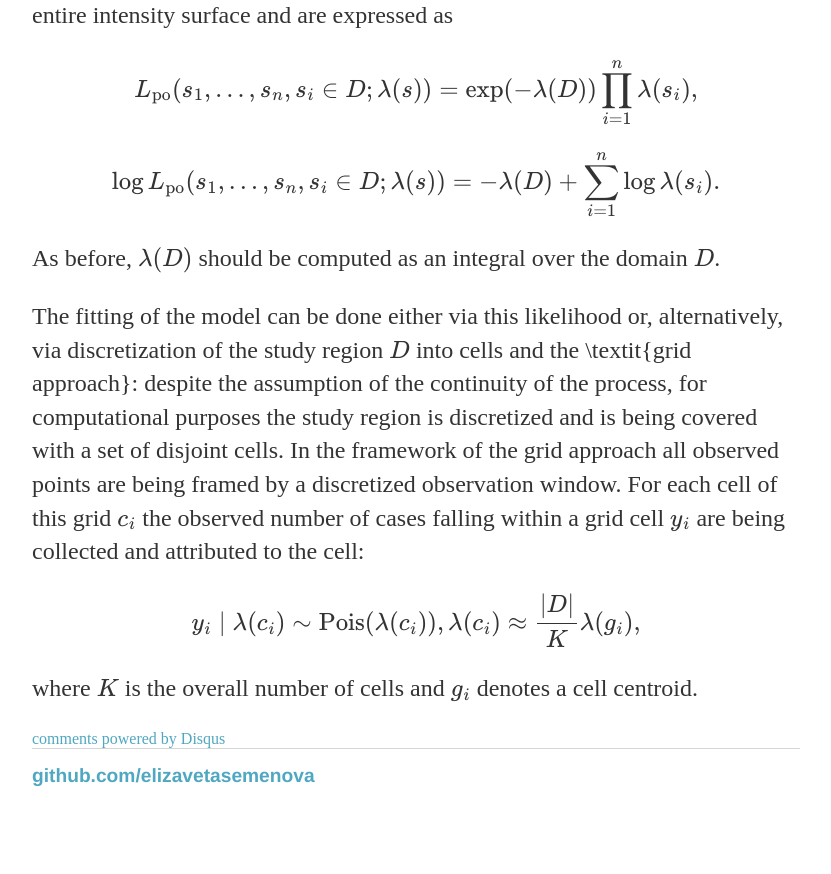
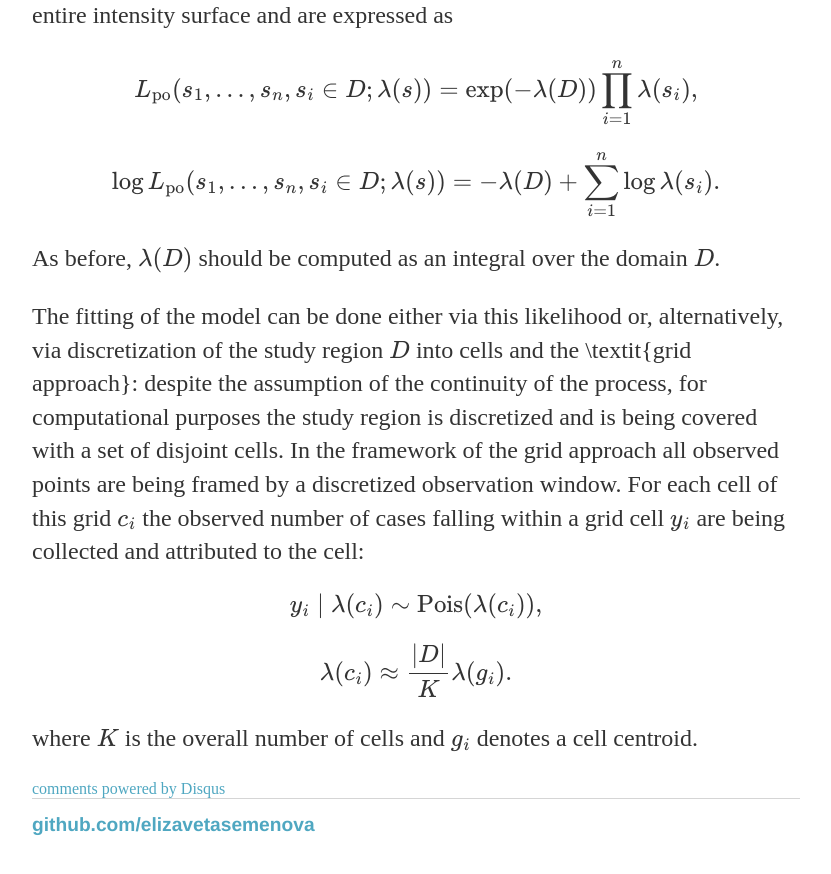
Before and after one commit to elizavetasemenova/elizavetasemenova.github.io, a Jekyll site: the page built from _posts/2018-01-06-An-excerpt-of-my-PhD-paper.md, in a window 1280 px wide and 900 px high, scrolled down 1852 px. Shown: the top 874 px of the window, without its empty margins (224-1055 px from the left). Built offline with Jekyll 4.4.1, drawn with Linux system fonts in a browser that asks for light colours; formulas are drawn with MathJax 3; comment, search, counter and statistics services are not loaded; before the commit the page ends 2702 px from its top, so only the background shows below that.

Commit message:
Update 2018-01-06-An-excerpt-of-my-PhD-paper.md

```diff
--- a/_posts/2018-01-06-An-excerpt-of-my-PhD-paper.md
+++ b/_posts/2018-01-06-An-excerpt-of-my-PhD-paper.md
@@ -46,6 +46,9 @@ As before, $\lambda(D)$ should be computed as an integral over the domain $D$.
 
 The fitting of the model can be done either via this likelihood or, alternatively, via discretization of the study region $D$ into cells and the \textit{grid approach}: despite the assumption of the continuity of the process, for computational purposes the study region is discretized and is being covered with a set of disjoint cells. In the framework of the grid approach all observed points are being framed by a discretized observation window. For each cell of this grid $c_i$ the observed number of cases falling within a grid cell $y_i$ are being collected and attributed to the cell:
 \begin{equation}
-y_{i} \mid \lambda(c_i) \sim \text{Pois}(\lambda(c_i)),  \lambda(c_i) \approx \frac{\vert D \vert}{K} \lambda(g_i),
+y_{i} \mid \lambda(c_i) \sim \text{Pois}(\lambda(c_i)),
+\end{equation}
+\begin{equation}
+\lambda(c_i) \approx \frac{\vert D \vert}{K} \lambda(g_i).
 \end{equation}
 where $K$ is the overall number of cells and $g_i$ denotes a cell centroid.
```
